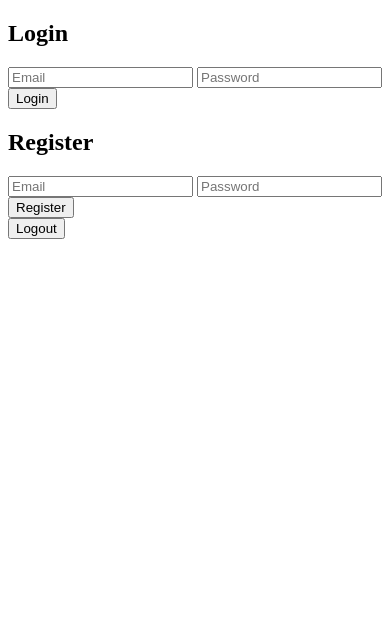
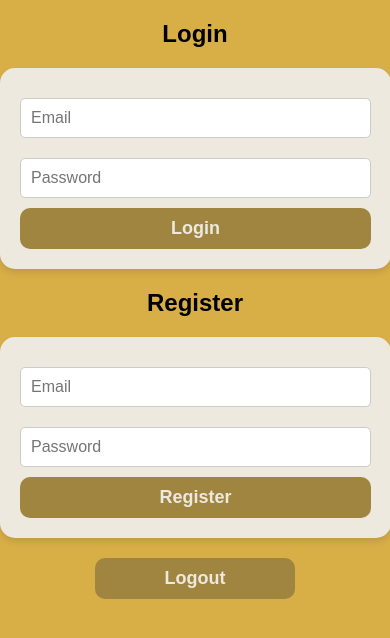
Before and after one commit to keegssmith/chathive, a plain HTML site: page public/auth.html in a window 390 px wide. Drawn offline with Linux system fonts and the light colour scheme.

Commit message:
Updated styling

```diff
--- /dev/null
+++ b/public/auth-style.css
@@ -0,0 +1,73 @@
+/* General Styles */
+html, body {
+    margin: 0;
+    padding: 0;
+    background-color:  #D8AE47;
+    font-family: 'Oswald', sans-serif;
+    text-align: center;
+}
+
+/* Header */
+#main-header {
+    width: 100%;
+    background-color: #D8AE47;
+    color: #9f853f;
+    font-size: 24px;
+    line-height: 2.5;
+    padding: 10px;
+    border-radius: 0 0 25px 35px;
+    text-align: center;
+    font-weight: bold;
+}
+
+/* Forms */
+form {
+    background:  #EDE9DF;
+    padding: 20px;
+    border-radius: 15px;
+    box-shadow: 0px 4px 6px rgba(0, 0, 0, 0.1);
+    width: 300px;
+    margin: 20px auto;
+    display: flex;
+    flex-direction: column;
+}
+
+input {
+    padding: 10px;
+    margin: 10px 0;
+    border: 1px solid #ccc;
+    border-radius: 5px;
+    font-size: 16px;
+}
+
+button {
+    background-color: #9f853f;
+    color: #EDE9DF;
+    border: none;
+    padding: 10px;
+    border-radius: 10px;
+    font-size: 18px;
+    cursor: pointer;
+    font-weight: bold;
+}
+
+button:hover {
+    background-color: #131F29;
+}
+
+/* Logout Button */
+#logout-button {
+    display: block;
+    margin: 20px auto;
+    width: 200px;
+}
+
+/* Responsive Design */
+@media (max-width: 600px) {
+    form {
+        width: 90%;
+    }
+    button {
+        width: 100%;
+    }
+}
--- a/public/auth.html
+++ b/public/auth.html
@@ -6,6 +6,7 @@
     <title>Auth - ChatHive</title>
     <script type="module" src="./app.js"></script>
     <script type="module" src="./auth.js"></script>
+    <link rel="stylesheet" href="auth-style.css">
 </head>
 <body>
     <h2>Login</h2>
```
Also changed, not shown: public/index.html (+31 -15 lines).
